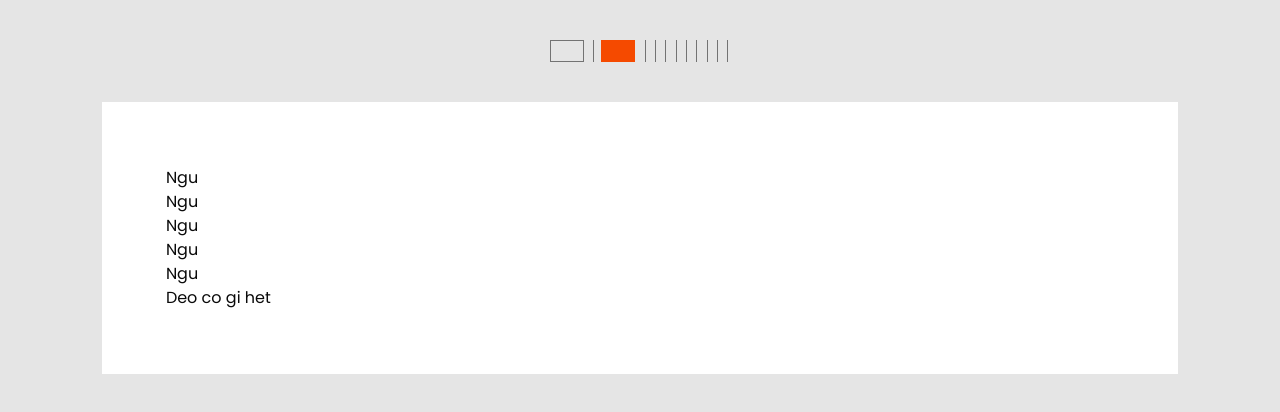
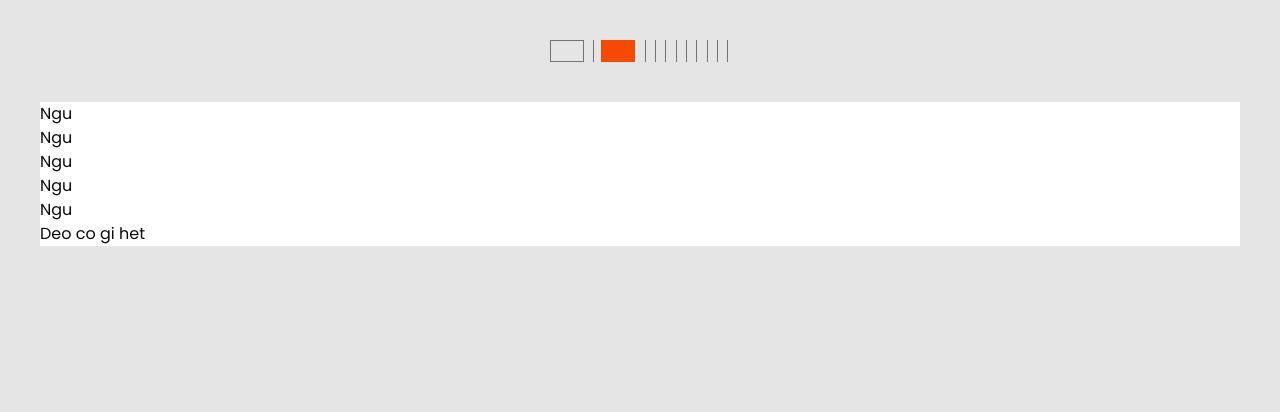
Before and after one commit to Levironexe/portfolio, a Next.js app: page /skills-and-achievements in a window 1280 px wide. Shown: the top 412 px of the page. Built offline with nearby package versions, Linux system fonts and the light colour scheme.

Commit message:
fix padding

```diff
--- a/app/education/page.tsx
+++ b/app/education/page.tsx
@@ -2,8 +2,8 @@ import React from 'react'
 
 const page = () => {
   return (
-    <div className='bg-neutral-200 w-full min-h-screen p-[calc(10vh+21.875px)] text-[#0a0a0a] selection:bg-red-600 selection:text-white'>
-        <div className='max-w-6xl mx-auto bg-white p-16'>
+    <div className='bg-neutral-200 w-full min-h-screen py-[calc(10vh+21.875px)] text-[#0a0a0a] selection:bg-red-600 selection:text-white p-16 px-6 md:px-8 lg:px-10'>
+        <div className='max-w-6xl mx-auto bg-white p-8'>
             <h1></h1>
             <p>Ngu</p>
             <p>Ngu</p>
--- a/app/projects/page.tsx
+++ b/app/projects/page.tsx
@@ -113,7 +113,7 @@ const page = () => {
   return (
     <div
       ref={containerRef}
-      className="bg-neutral-100 w-full min-h-screen p-[calc(10vh+21.875px)] text-[#0a0a0a] text-sm selection:bg-purple-600 selection:text-white relative"
+      className="bg-neutral-100 w-full min-h-screen py-[calc(10vh+21.875px)] text-[#0a0a0a] text-sm selection:bg-purple-600 selection:text-white relative"
     >
       <div
         className={`absolute w-3 h-3 bg-purple-600 rounded-full pointer-events-none transition-all duration-300 ease-out transform -translate-x-1/2 -translate-y-1/2 z-50 ${
@@ -127,7 +127,7 @@ const page = () => {
 
       <div className="flex flex-col items-center"></div>
       {contents.map((content, index) => (
-        <div key={index} className="max-w-3xl mx-auto flex flex-col gap-2">
+        <div key={index} className="max-w-5xl mx-auto flex flex-col gap-2 px-6 md:px-8 lg:px-10">
           <div
             className={`py-4 px-4 flex justify-between items-center hover:bg-neutral-200 rounded-xl cursor-pointer transition-colors duration-200
                             ${expandedItems.has(index) && "bg-neutral-200"}`}
--- a/app/skills-and-achievements/page.tsx
+++ b/app/skills-and-achievements/page.tsx
@@ -2,8 +2,8 @@ import React from 'react'
 
 const page = () => {
   return (
-    <div className='bg-neutral-200 w-full min-h-screen p-[calc(10vh+21.875px)] text-[#0a0a0a] selection:bg-red-600 selection:text-white'>
-        <div className='max-w-6xl mx-auto bg-white p-16'>
+    <div className='bg-neutral-200 w-full min-h-screen py-[calc(10vh+21.875px)] text-[#0a0a0a] selection:bg-red-600 selection:text-white p-16 px-6 md:px-8 lg:px-10'>
+        <div className='mx-auto bg-white '>
             <p>Ngu</p>
             <p>Ngu</p>
             <p>Ngu</p>
```
